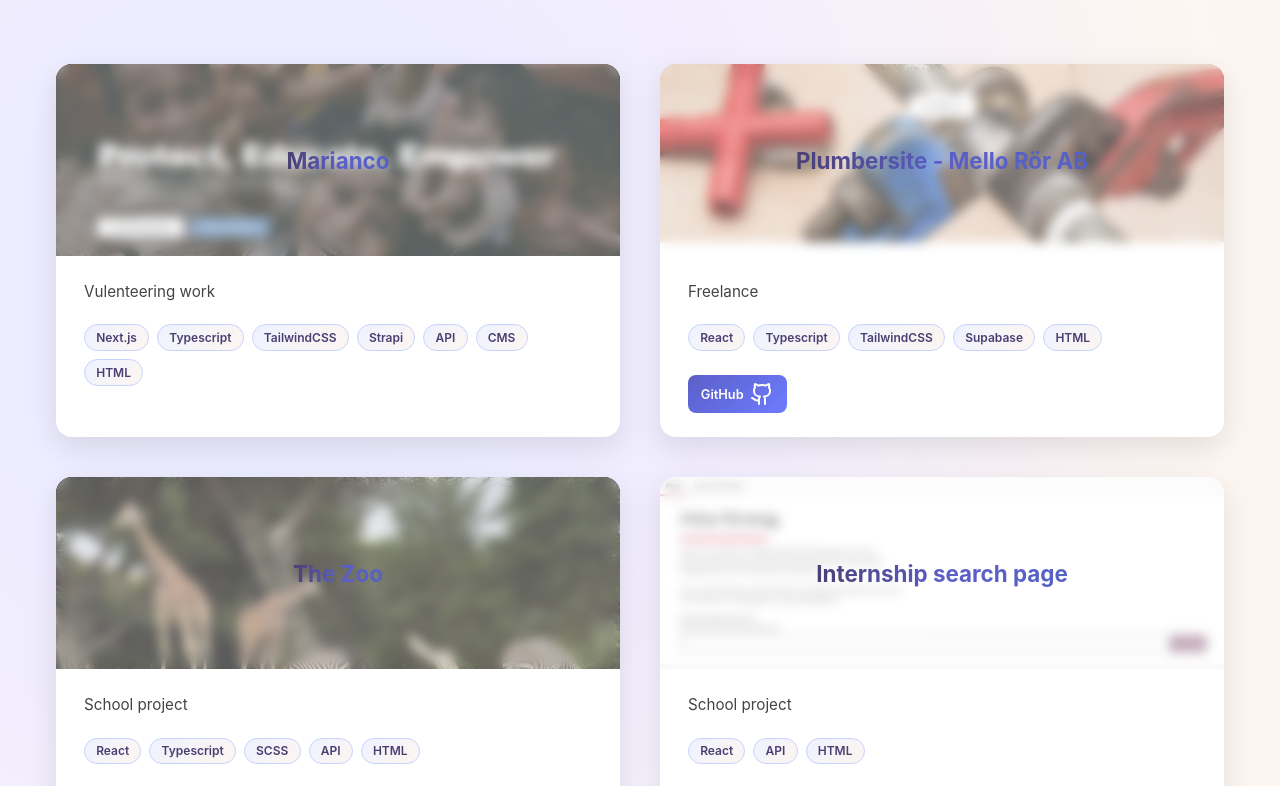
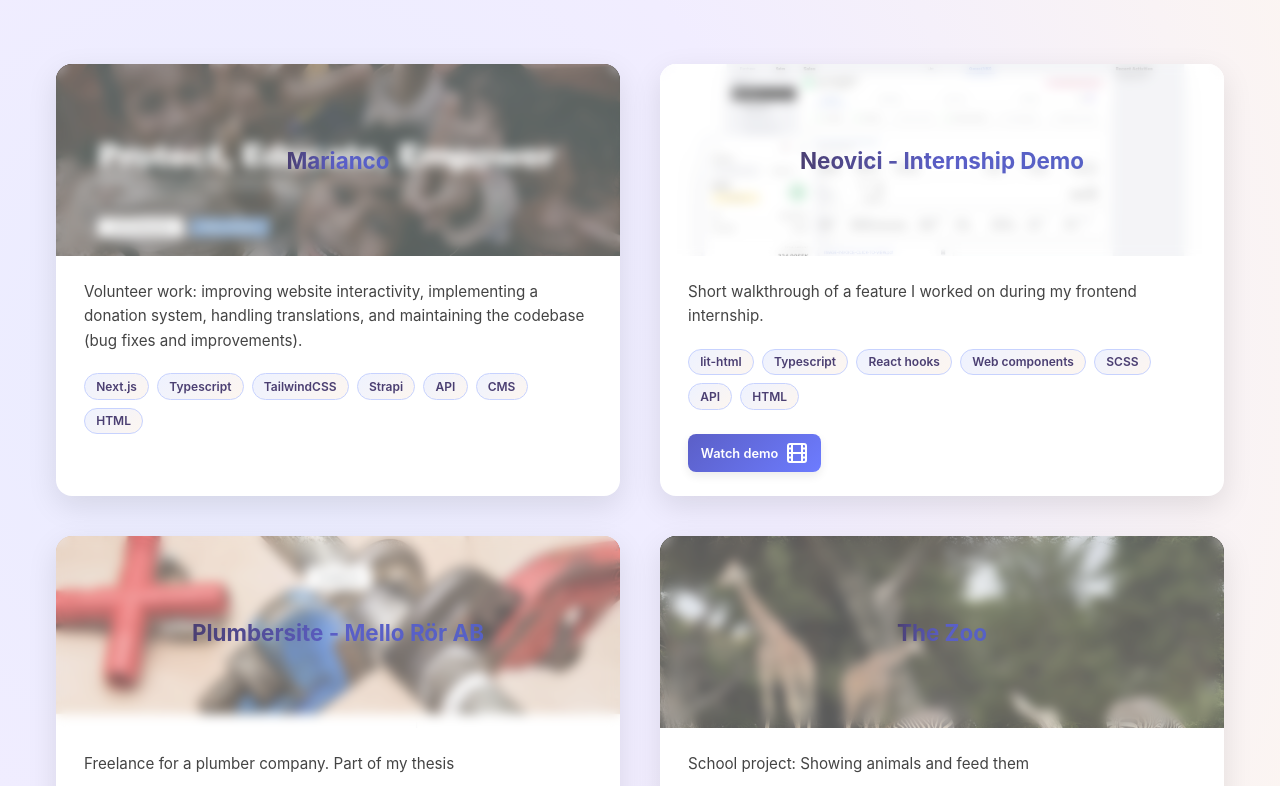
Before and after one commit to AsrinneNazari/AsrinneNazari-Portfolio, a React (Vite) app: page /projects in a window 1280 px wide. Shown: the top 786 px of the page. Built offline with nearby package versions, Linux system fonts and the light colour scheme; a web font is replaced by a local one.

Commit message:
add new project with video

```diff
--- a/src/App.css
+++ b/src/App.css
@@ -237,14 +237,13 @@
 
 .modal-content {
   background-color: white;
-  font-family: "Inter", system-ui, sans-serif;
-  padding: 36px;
-  border-radius: 8px;
-  box-shadow: 0 10px 25px rgba(0, 0, 0, 0.15);
-  max-width: 400px;
-  width: 100%;
-  text-align: center;
-  animation: scaleIn 0.2s ease-out;
+  padding: 1.5rem;
+  border-radius: 1rem;
+
+  width: 90vw;
+  max-width: 900px;
+
+  box-shadow: 0 20px 60px rgba(0, 0, 0, 0.25);
 }
 
 @keyframes fadeIn {
@@ -481,6 +480,21 @@
   color: #444;
 }
 
+/* ===== VIDEO ===== */
+
+.videoWrapper {
+  position: relative;
+  padding-top: 56.25%;
+}
+
+.videoWrapper iframe {
+  position: absolute;
+  inset: 0;
+  width: 100%;
+  height: 100%;
+  border-radius: 0.75rem;
+}
+
 /* ===== FOOTER ===== */
 
 .footer {
@@ -507,6 +521,13 @@
 }
 
 /* ========== DESKTOP ========== */
+
+@media (min-width: 1024px) {
+  .modal-content {
+    padding: 2rem;
+  }
+}
+
 @media screen and (min-width: 768px) {
   .mainContainer {
     margin-top: 8rem;
--- a/src/pages/Projects.tsx
+++ b/src/pages/Projects.tsx
@@ -4,12 +4,15 @@
 import tictac from "/src/img/tictac.jpg";
 import moviepage from "/src/img/moviepage.jpg";
 import marianco from "/src/img/marianco.jpg"
-import { Github } from "lucide-react";
+import neovici from "/src/img/neovicipic.jpg"
+import { Film, Github } from "lucide-react";
+import { useState } from "react";
 
 interface Project {
   title: string;
   image: string;
-  projectUrl: string;
+  projectUrl?: string;
+  videoUrl?: string;
   description: string;
   github?: string;
   code: string[];
@@ -17,9 +20,21 @@
 
 type ProjectCardProps = Project;
 
-const ProjectCard = ({ title, image, projectUrl, description, github, code}: ProjectCardProps) => {
+const ProjectCard = ({
+  title,
+  image,
+  projectUrl,
+  description,
+  videoUrl,
+  github,
+  code,
+}: ProjectCardProps) => {
+  const [showVideo, setShowVideo] = useState(false);
+
   return (
+    <>
       <div className="projectCard">
+        {projectUrl ? (
           <a
             href={projectUrl}
             target="_blank"
@@ -33,16 +48,27 @@
               </div>
             </div>
           </a>
+        ) : (
+          <div className="projectCardImageContainer">
+            <img src={image} alt={title} />
+            <div className="projectCardOverlay">
+              <h3>{title}</h3>
+            </div>
+          </div>
+        )}
 
         <div className="projectCardContent">
           <p>{description}</p>
+
           <ul className="codeList">
-        {code.map((item)=>(
+            {code.map((item) => (
               <li key={item} className="codeTag">
                 {item}
               </li>
             ))}
           </ul>
+
+          <div style={{ display: "flex", gap: "0.75rem", flexWrap: "wrap" }}>
             {github && (
               <a
                 href={github}
@@ -50,11 +76,40 @@
                 rel="noopener noreferrer"
                 className="githubButton"
               >
-      GitHub <Github />
+                GitHub <Github size={16} />
               </a>
+            )}
+
+            {videoUrl && (
+              <button
+                className="githubButton"
+                onClick={() => setShowVideo(true)}
+                type="button"
+              >
+                Watch demo <Film />
+              </button>
             )}
           </div>
         </div>
+      </div>
+
+      {showVideo && (
+        <div className="modal-overlay" onClick={() => setShowVideo(false)}>
+          <div
+            className="modal-content"
+            onClick={(e) => e.stopPropagation()}
+          >
+            <div className="videoWrapper">
+              <iframe
+                src={videoUrl}
+                allow="autoplay; fullscreen"
+                allowFullScreen
+              />
+            </div>
+          </div>
+        </div>
+      )}
+    </>
   );
 };
 export const Projects = () => {
@@ -63,15 +118,21 @@
       title: "Marianco",
       image: marianco,
       projectUrl: "https://www.marianco.org/",
-      description: "Vulenteering work",
-      github:"",
+      description: "Volunteer work: improving website interactivity, implementing a donation system, handling translations, and maintaining the codebase (bug fixes and improvements).",
       code:["Next.js", "Typescript", "TailwindCSS", "Strapi","API", "CMS", "HTML"]
+    },
+    {
+      title: "Neovici - Internship Demo",
+      image: neovici,
+      description: "Short walkthrough of a feature I worked on during my frontend internship.",
+      videoUrl: "https://player.vimeo.com/video/1159793079",
+      code:["lit-html", "Typescript", "React hooks", "Web components", "SCSS", "API", "HTML"]
     },
     {
       title: "Plumbersite - Mello Rör AB",
       image: melloror,
       projectUrl: "https://melloro.netlify.app",
-      description: "Freelance",
+      description: "Freelance for a plumber company. Part of my thesis",
       github:"https://github.com/AsrinneNazari/plumber-project",
       code:["React","Typescript","TailwindCSS","Supabase", "HTML"]
     },
@@ -79,7 +140,7 @@
       title: "The Zoo",
       image: zoo,
       projectUrl: "https://thezoopage.netlify.app",
-      description: "School project",
+      description: "School project: Showing animals and feed them",
       github:"https://github.com/AsrinneNazari/react-the-zoo-AsrinneNazari",
       code:["React", "Typescript", "SCSS", "API", "HTML"]
     },
@@ -87,15 +148,15 @@
       title: "Internship search page",
       image: intern,
       projectUrl: "https://internshipsearch.netlify.app/",
-      description: "School project",
+      description: "School group project: Internship search platform",
       github:"https://github.com/AsrinneNazari/case-af-group-3-main",
-      code:["React", "API", "HTML"]
+      code:["React", "API", "Arbetsförmedlingen design systems", "HTML"]
     },
     {
       title: "Tic Tac Toe",
       image: tictac,
       projectUrl: "https://tici-tac-toe.netlify.app/",
-      description: "School project",
+      description: "School project: Tic Tac Toe game",
       github:"https://github.com/AsrinneNazari/vue-tic-tac-toe-AsrinneNazari",
       code:["Vue.js","SCSS", "HTML"]
     },
@@ -103,9 +164,9 @@
       title: "Movie search page",
       image: moviepage,
       projectUrl: "https://asrinnenazari.github.io/moviePage/",
-      description: "Search for a movie page",
+      description: "Created a movie search page while learning API fetching",
       github:"https://github.com/AsrinneNazari/moviePage",
-      code:["Typescript", "API", "HTML"]
+      code:["Typescript", "API", "HTML", "CSS"]
     },
   ];
 
```
Also changed, not shown: src/img/neovicipic.jpg (added). Lines whose indentation alone changed are shown as unchanged.
